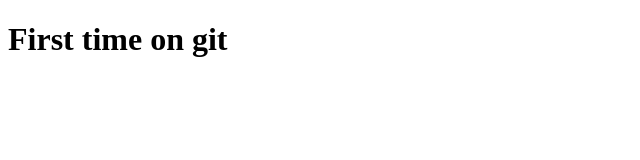
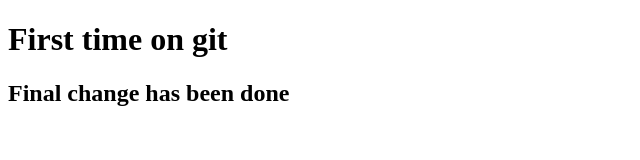
Before and after one commit to iyshabarton/helloWorld, a plain HTML site: page index.html in a window 1280 px wide. Shown: the whole page, without its empty margins (0-640 px from the left). Drawn offline with Linux system fonts and the light colour scheme.

Commit message:
Added text to header 2 <h2>

```diff
--- a/index.html
+++ b/index.html
@@ -5,6 +5,6 @@
   </head>
   <body>
     <h1>First time on git</h1>
-    <h2></h2>
+    <h2>Final change has been done</h2>
   </body>
 </html>
```
